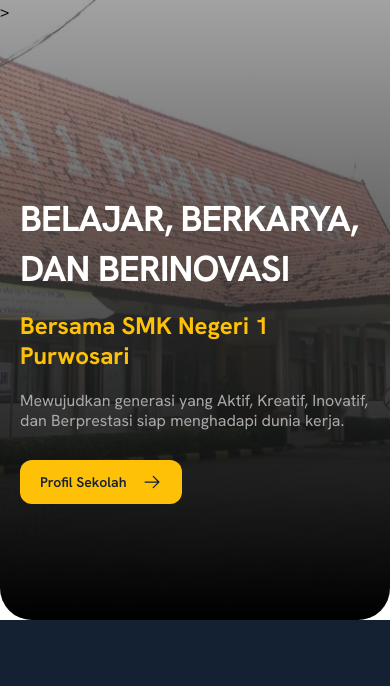
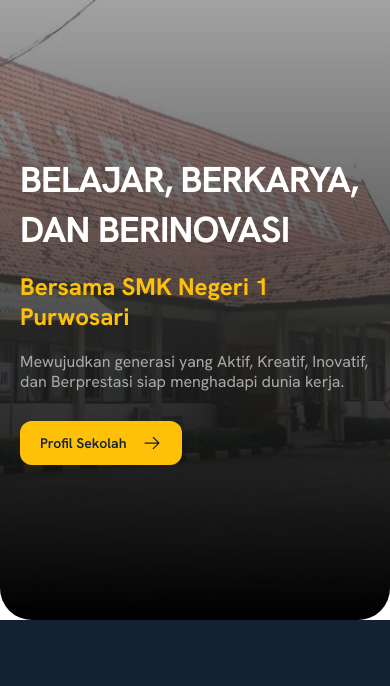
Before and after one commit to wildan09/sekolah-rpl, a Laravel app: page / in a window 390 px wide. Shown: the part 123-809 px from the top of the page. Run offline with Laravel 12, Linux system fonts and the light colour scheme; style sheets or scripts are compiled from the project's sources; some libraries are stand-ins or nearby versions.

Commit message:
Improve Responsive

```diff
--- a/resources/js/components/sections/Hero.vue
+++ b/resources/js/components/sections/Hero.vue
@@ -37,14 +37,13 @@ withDefaults(
             decoding="async"
             class="absolute inset-0 -z-10 size-full object-cover object-center"
         />
->
         <div
             class="absolute inset-0 -z-10 bg-linear-to-b/srgb from-[#666666]/60 to-black"
             aria-hidden="true"
         />
 
         <div
-            class="mx-auto flex w-full max-w-[1440px] flex-1 items-center px-5 pt-[118px] pb-16 sm:px-8 md:px-12 lg:px-[80px] xl:px-[110px]"
+            class="mx-auto flex w-full max-w-[1440px] flex-1 items-center px-5 py-16 sm:px-8 sm:py-20 md:px-12 lg:px-[80px] lg:pt-[118px] lg:pb-24 xl:px-[110px]"
         >
             <div class="w-full max-w-[900px]">
                 <h1
```
